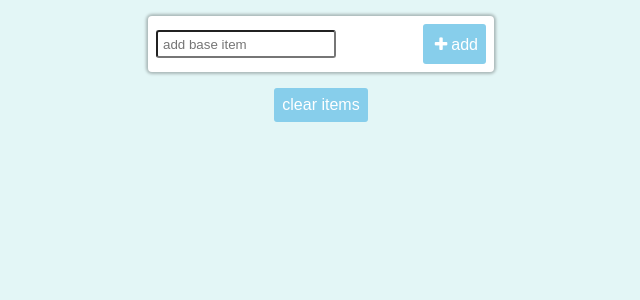
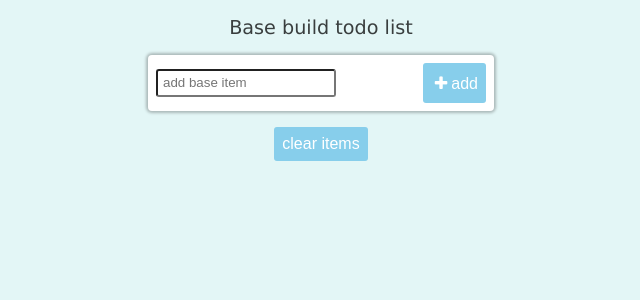
Before and after one commit to dilanbesong/react-todo, a React (Create React App) app: page / in a window 1280 px wide. Shown: the top 300 px of the page, without its empty margins (319-959 px from the left). Built offline with nearby package versions, Linux system fonts and the light colour scheme.

Commit message:
Update App.js

```diff
--- a/src/App.js
+++ b/src/App.js
@@ -59,7 +59,7 @@ const App = () => {
 
     return(
         <center>
-
+              <h2>Base build todo list</h2>
             <form className="item form-control" onSubmit={handleAdd}>
                 <input type='search' value={input} placeholder={ isEdit ? 'edit base item': 'add base item'}
                  onChange={ (e) => setInput(e.target.value)} maxLength='10' />
```
